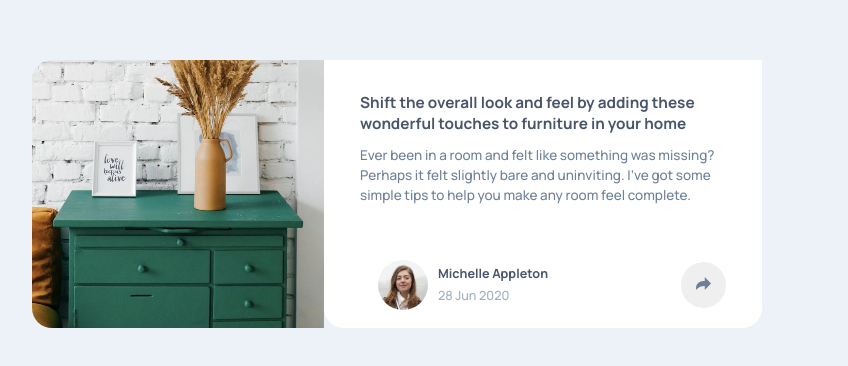
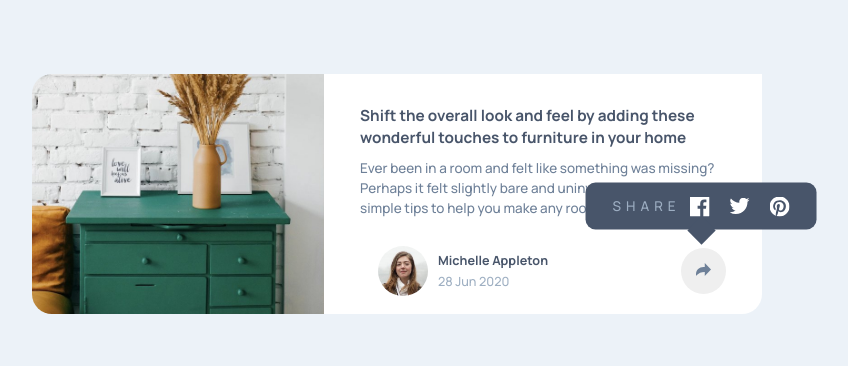
Before and after one commit to itsnooshin/Article-preview-component-fm, a plain HTML site: page index.html in a window 1280 px wide. Shown: the part 206-572 px from the top of the page, without its empty margins (243-1091 px from the left). Drawn offline with Linux system fonts and the light colour scheme.

Commit message:
add style to share link to project

```diff
--- a/main.js
+++ b/main.js
@@ -8,7 +8,8 @@ const svgIcon = document.querySelector('.img-svg path')
 const hidden = document.querySelector('.hidden')
 const hidde = document.querySelector('.conatiner__hidd')
 
-
+// const body = (document.body.style.minWidth = '300px')
+hidde.style.display = 'block'
 btnShare.addEventListener('click', function () {
   footer.style.background = '#48556A'
   information.style.display = 'none'
--- a/style.css
+++ b/style.css
@@ -143,10 +143,9 @@ img {
   display: none;
 }
 .img-svg path {
-  fill: 6e8098;
+  fill: #6e8098;
 }
 .button-share-icon {
-  /* background-color: #6E8098; */
   padding: 15px;
 }
 
@@ -179,7 +178,7 @@ img {
   .container-information {
     border-top-right-radius: 20px;
     border-bottom-left-radius: 0px;
-    padding: 3.5rem 4rem 3rem 4rem;
+    padding: 3.5rem 4rem 0rem 4rem;
     position: relative;
   }
 
@@ -195,4 +194,48 @@ img {
     font-size: 1.5rem;
     max-width: 466px;
   }
+  .container {
+    position: relative;
+  }
+  .content {
+    /* position: relative; */
+    border-bottom-left-radius: 0;
+  }
+  .container-footer {
+    border-bottom-left-radius: 0;
+  }
+
+  .hidden {
+    background-color: #48556a;
+    padding: 1.5rem 3rem;
+    border-radius: 10px;
+    position: absolute;
+    top: 55%;
+    left: 60%;
+    transform: translate(50%, -50%);
+  }
+  .hidden::after {
+    content: '';
+    width: 20px;
+    height: 20px;
+    background-color:#48556a;
+    z-index: 10000;
+    position: absolute;
+    top: 80%;
+    left: 46%;
+    transform: translate(50%, -50%);
+    transform: rotate(-45deg);
+  }
+  .span-share {
+    font-size: 1.5rem;
+  }
+  .icon-f ul {
+    gap: 20px;
+  }
+  .icons-hiden li img {
+    width: 20px;
+  }
+  .icon-f ul {
+    margin-left: 1rem;
+  }
 }
```
